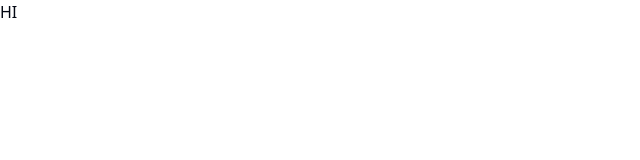
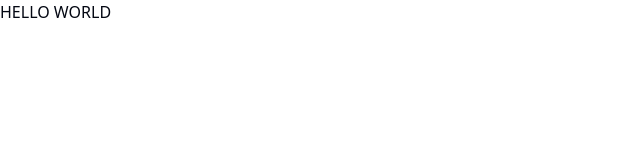
Before and after one commit to IEEE-NSU-SB/Main-Web-Frontend, a React (Vite) app: page / in a window 1280 px wide. Shown: the top 160 px of the page, without its empty margins (0-640 px from the left). Built offline with nearby package versions, Linux system fonts and the light colour scheme.

Commit message:
Deploy test

```diff
--- a/src/App.tsx
+++ b/src/App.tsx
@@ -2,7 +2,7 @@
 const App = () => {
   return (
     <div>
-      <h1>HI</h1>
+      <h1>HELLO WORLD</h1>
     </div>
   )
 }
```
